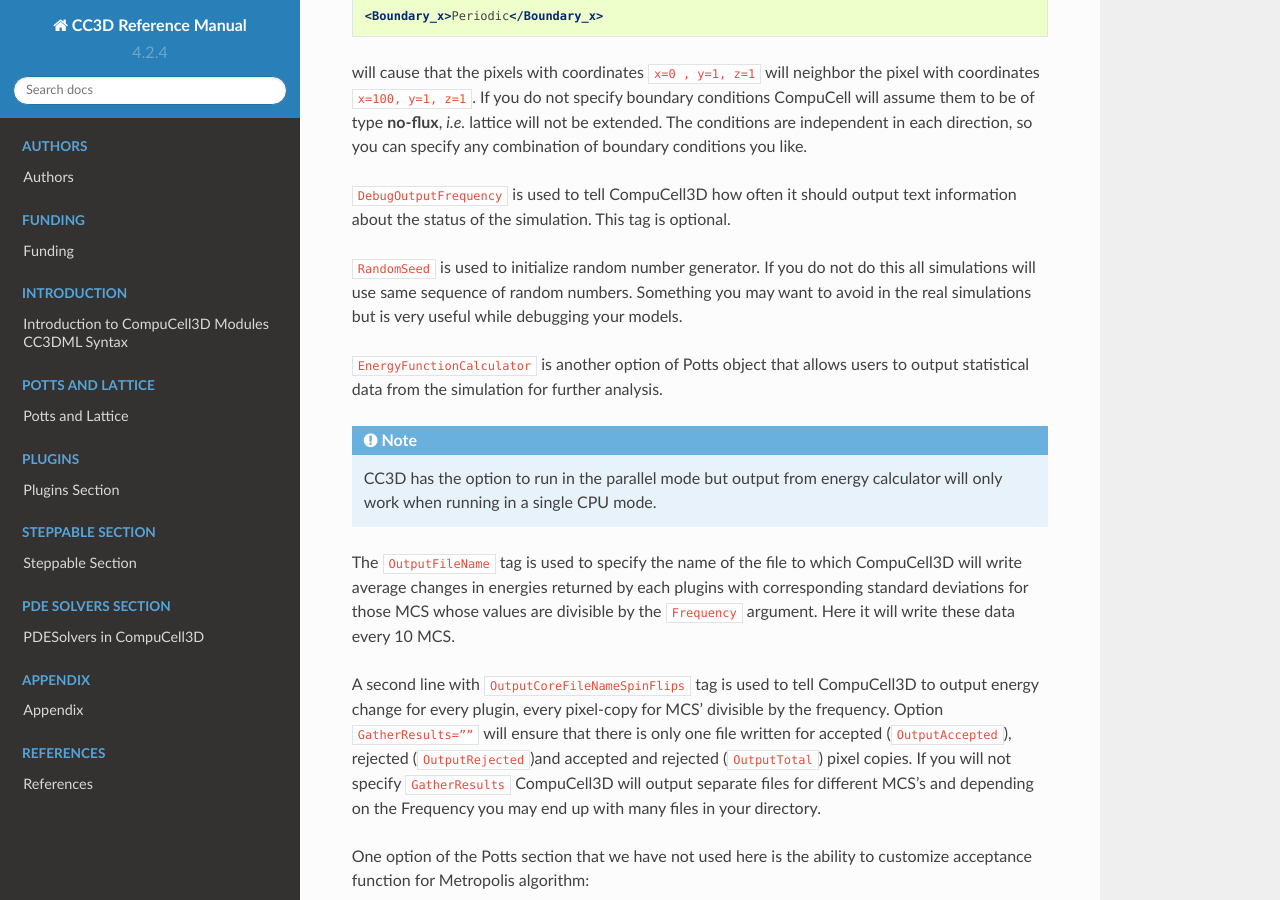
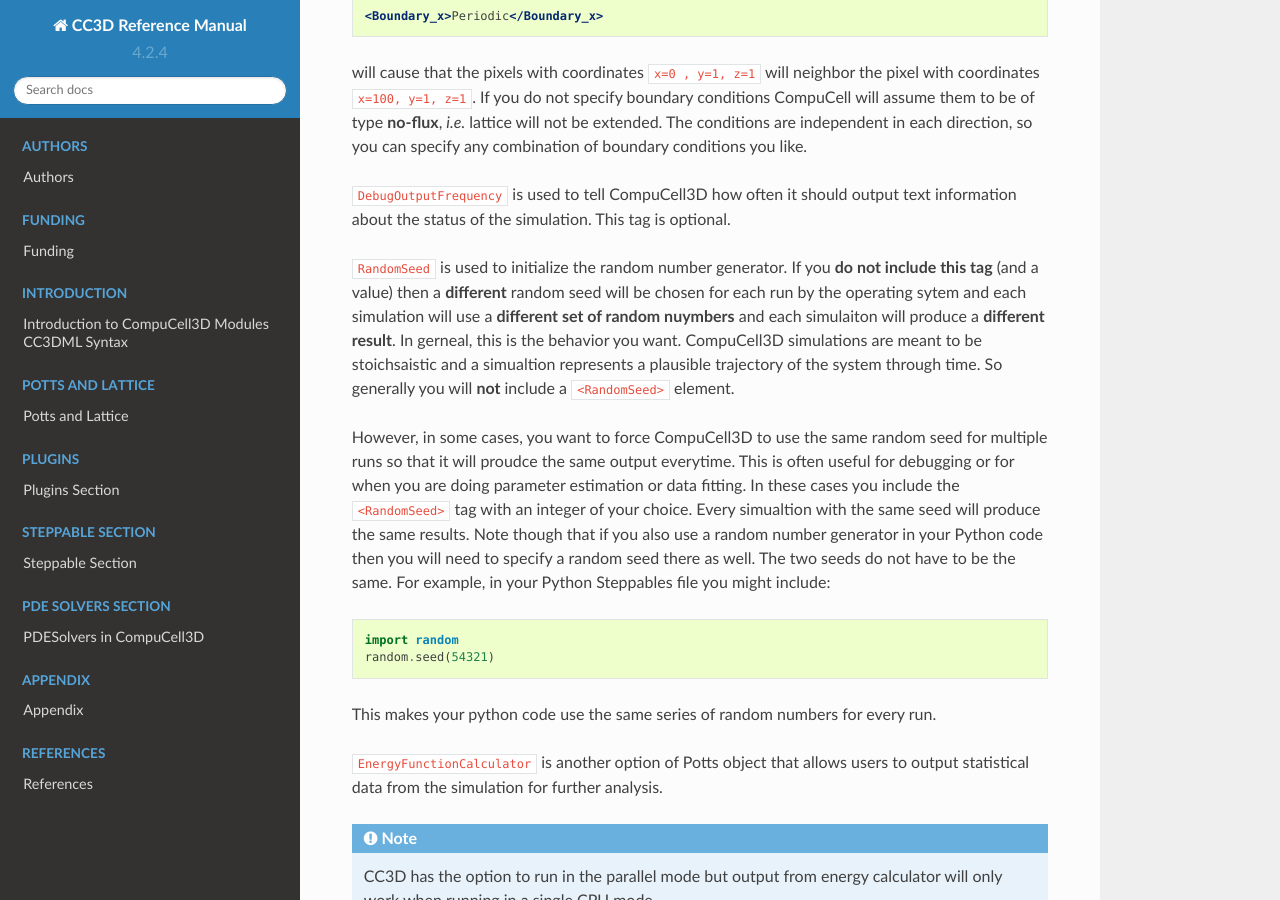
Before and after one commit to CompuCell3D/CompuCell3DReferenceManual, a Sphinx documentation site: the page built from docs/potts.rst, in a window 1280 px wide and 900 px high, scrolled down 3998 px. Built offline with Sphinx 7.4.7 and the Read the Docs theme 2.0.0, drawn with Linux system fonts in a browser that asks for light colours.

Commit message:
Corrected and extended RandomSeed text
1. Fixed the incorrect explanation of what <RandomSeed> does
2. Added section on also needing to set the seed in Python if the simulation uses random numbers in python.

```diff
--- a/docs/potts.rst
+++ b/docs/potts.rst
@@ -237,10 +237,32 @@
 output text information about the status of the simulation. This tag is
 optional.
 
-``RandomSeed`` is used to initialize random number generator. If you do not
-do this all simulations will use same sequence of random numbers.
-Something you may want to avoid in the real simulations but is very
-useful while debugging your models.
+``RandomSeed`` is used to initialize the random number generator. If you
+**do not include this tag** (and a value) then a **different** random seed will be chosen
+for each run by the operating sytem and each simulation will use a
+**different set of random nuymbers** and each simulaiton will produce a
+**different result**.
+In gerneal, this is the behavior you want. CompuCell3D simulations are meant
+to be stoichsaistic and a simualtion represents a plausible trajectory of the
+system through time. So generally you will **not** include a ``<RandomSeed>``
+element.
+
+However, in some cases, you want to force CompuCell3D to use the same random seed for
+multiple runs so that it will proudce the same output everytime. This is often
+useful for debugging or for when you are doing parameter estimation or
+data fitting. In these cases you include the ``<RandomSeed>`` tag with an integer
+of your choice. Every simualtion with the same seed will produce the same results.
+Note though that if you also use a random number generator in your Python code
+then you will need to specify a random seed there as well. The two seeds do
+not have to be the same. For example, in your Python Steppables file you might
+include:
+
+.. code-block:: python
+
+    import random
+    random.seed(54321)
+
+This makes your python code use the same series of random numbers for every run.
 
 ``EnergyFunctionCalculator`` is another option of Potts object that allows
 users to output statistical data from the simulation for further
```
